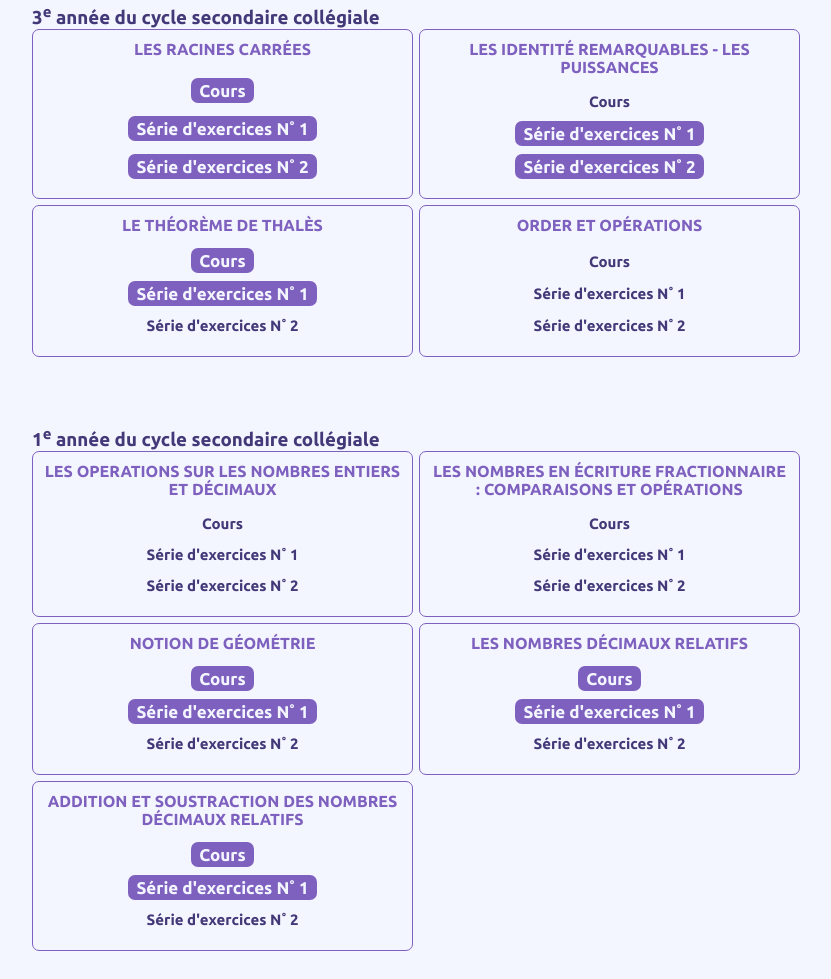
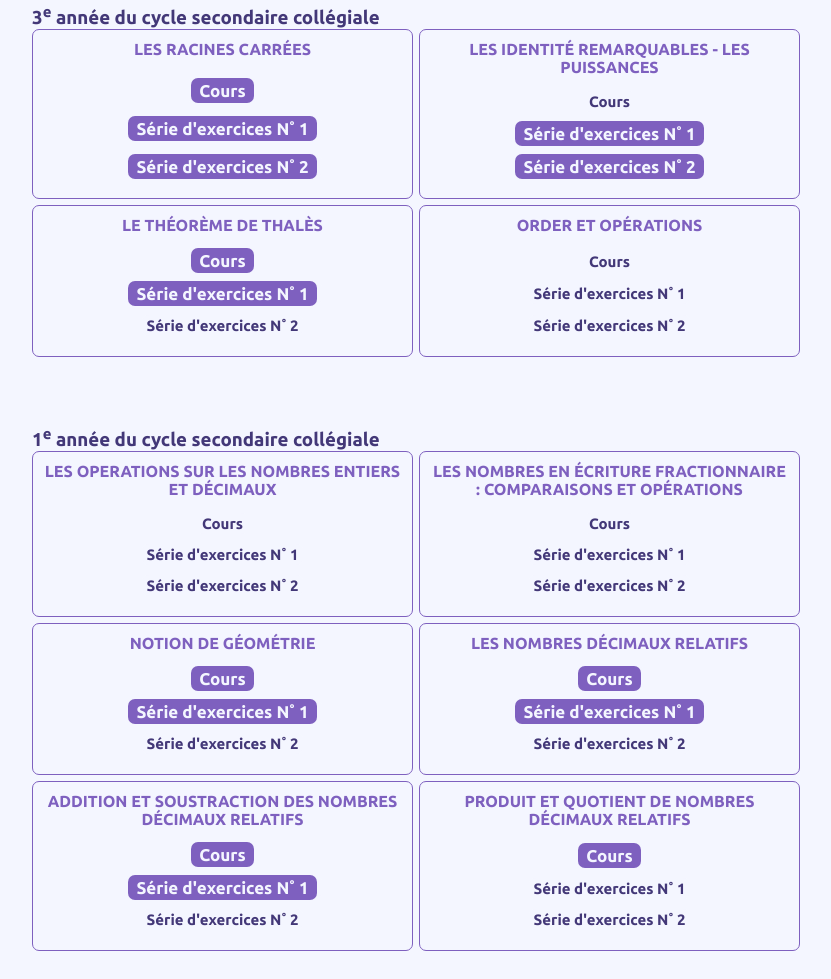
Before and after one commit to Ayo-Oub/collegeMaths, a plain HTML site: page index.html in a window 1280 px wide. Shown: the part 165-1144 px from the top of the page, without its empty margins (224-1055 px from the left). Drawn offline with Linux system fonts and the light colour scheme.

Commit message:
modified

```diff
--- a/index.html
+++ b/index.html
@@ -34,19 +34,19 @@
           <div class="box">
             <h4>Les racines carrées</h4>
             <h6><a href="Cours/3Apic/1RacCarr.pdf" download ">Cours</a></h6>
-            <p> <a href="Exercices/3Apic/1exRaci1.pdf" download "> Série d'exercices N˚ 1</a></p>
-            <p><a href="Exercices/3Apic/1exRaci2.pdf" download ">Série d'exercices N˚ 2</a></p>
+            <p> <a href="Exercices/3Apic/1RaciCarr-1.pdf" download "> Série d'exercices N˚ 1</a></p>
+            <p><a href="Exercices/3Apic/1RaciCarr-2.pdf" download ">Série d'exercices N˚ 2</a></p>
           </div>
           <div class="box">
             <h4>Les identité remarquables - Les puissances</h4>
             <h6>Cours</h6>
-            <p><a href="Exercices/3Apic/2devFacIdePui1.pdf" download "> Série d'exercices N˚ 1</a></p>
-            <p><a href="Exercices/3Apic/2devFacIdePui2.pdf" download "> Série d'exercices N˚ 2</a></p>
+            <p><a href="Exercices/3Apic/2DevFacIdePui-1.pdf" download "> Série d'exercices N˚ 1</a></p>
+            <p><a href="Exercices/3Apic/2DevFacIdePui-2.pdf" download "> Série d'exercices N˚ 2</a></p>
           </div>
           <div class="box">
             <h4>Le théorème de Thalès</h4>
-            <h6><a href="Cours/3thmrThale.pdf" download ">Cours</a></h6>
-            <p><a href="Exercices/3Apic/3thalesExer1.pdf" download "> Série d'exercices N˚ 1</a></p>
+            <h6><a href="Cours/3ThmrThale.pdf" download ">Cours</a></h6>
+            <p><a href="Exercices/3Apic/3Thales-1.pdf" download "> Série d'exercices N˚ 1</a></p>
             <p>Série d'exercices N˚ 2</p>
           </div>
           <div class="box">
@@ -75,7 +75,7 @@
           </div>
           <div class="box">
             <h4>Notion de géométrie</h4>
-            <h6><a href="Cours/1Apic/3notGeo.pdf" download>Cours</a></h6>
+            <h6><a href="Cours/1Apic/3NotionGeom.pdf" download>Cours</a></h6>
             <p><a href="Exercices/1Apic/3NotionDeGeom.pdf" download>Série d'exercices N˚ 1</a></p>
             <p>Série d'exercices N˚ 2</p>
           </div>
@@ -87,8 +87,15 @@
           </div>
           <div class="box">
             <h4>Addition et soustraction des nombres décimaux relatifs</h4>
-            <h6><a href="Cours/1Apic/5addSouRelatifs.pdf" download>Cours</a></h6>
+            <h6><a href="Cours/1Apic/5AddSouRelatifs.pdf" download>Cours</a></h6>
             <p><a href="Exercices/1Apic/5AddiSousRelatifs.pdf" download>Série d'exercices N˚ 1</a></p>
+            <p>Série d'exercices N˚ 2</p>
+          </div>
+
+          <div class="box">
+            <h4>Produit et quotient de nombres décimaux relatifs</h4>
+            <h6><a href="Cours/1Apic/6MultQuotRelatifs.pdf" download>Cours</a></h6>
+            <p>Série d'exercices N˚ 1</p>
             <p>Série d'exercices N˚ 2</p>
           </div>
         </div>
```
Also changed, not shown: 11 other files.
